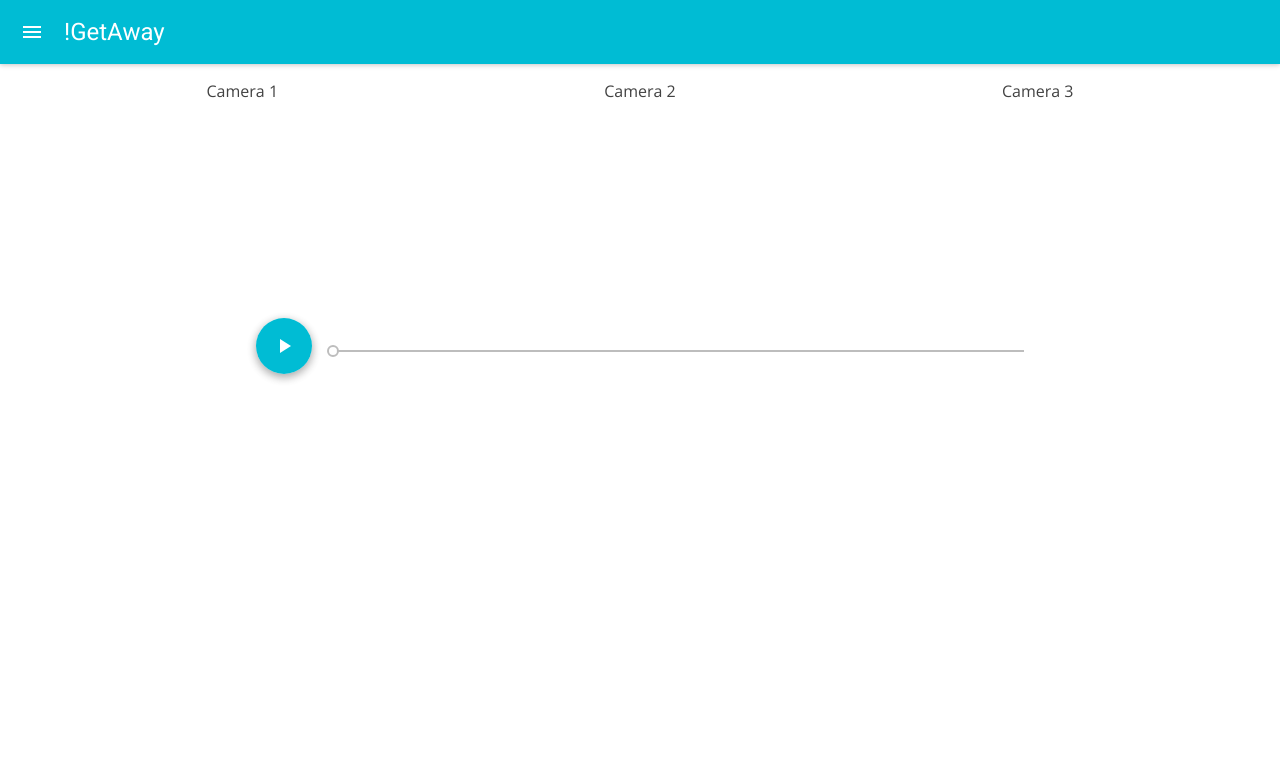
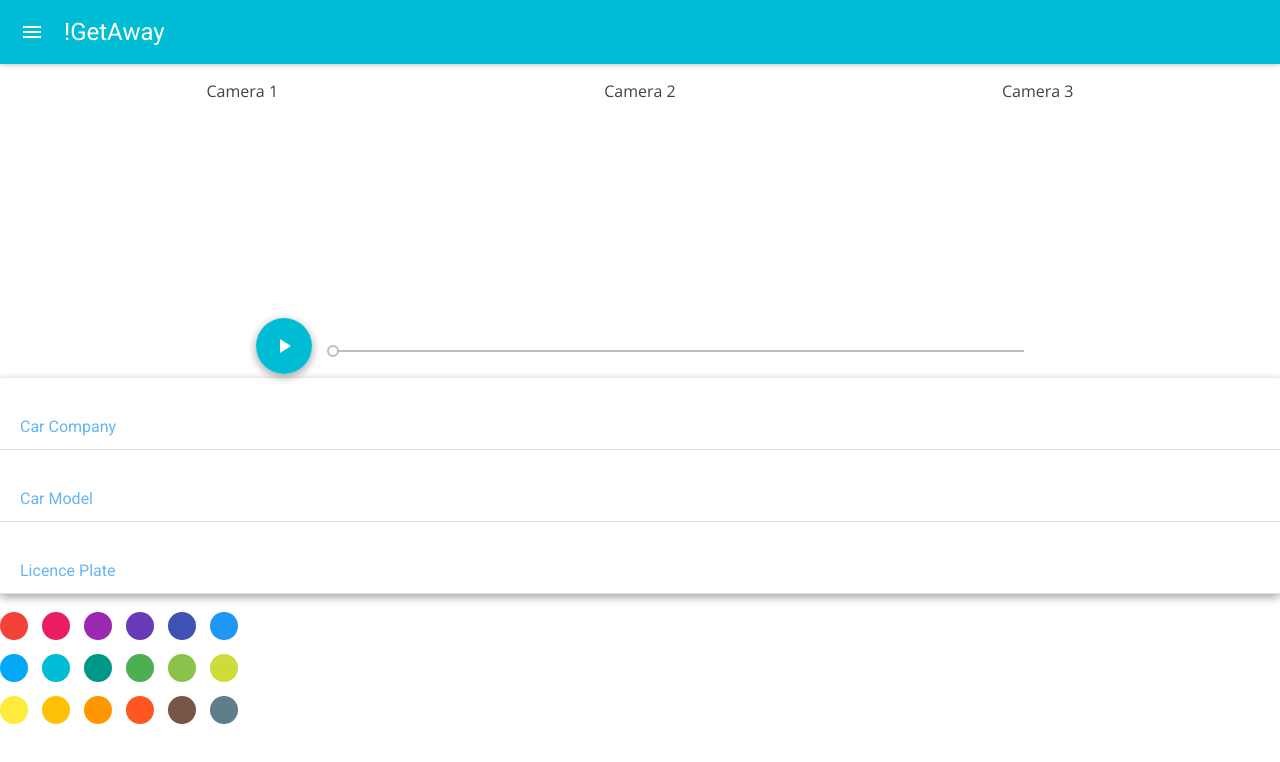
Before and after one commit to LordZamy/notgetaway-frontend, a React (Create React App) app: page / in a window 1280 px wide. Shown: the top 762 px of the page. Built offline with nearby package versions, Linux system fonts and the light colour scheme.

Commit message:
Added button and reformatted looks

```diff
--- a/package.json
+++ b/package.json
@@ -6,6 +6,7 @@
     "flow-bin": "^0.57.3",
     "material-ui": "^0.19.4",
     "react": "^16.0.0",
+    "react-color": "^2.13.8",
     "react-dom": "^16.0.0",
     "react-player": "^0.25.2",
     "react-scripts": "1.0.14"
--- a/src/App.js
+++ b/src/App.js
@@ -1,5 +1,9 @@
 import React, { Component } from 'react';
+import ReactDOM from 'react-dom';
 import AppBar from 'material-ui/AppBar';
+import TextField from './TextFieldForm.js'
+import ColorPicker from './ColorPicker.js';
+
 
 import StreamContainer from './StreamContainer';
 
@@ -14,6 +18,9 @@ class App extends Component {
           title="!GetAway"
         />
         <StreamContainer />
+        <TextField/>
+        <br/>
+        <ColorPicker/>
       </div>
     );
   }
--- /dev/null
+++ b/src/ColorPicker.js
@@ -0,0 +1,16 @@
+import React from 'react';
+import { CirclePicker, MaterialPicker } from 'react-color';
+
+class ColorPicker extends React.Component {
+
+
+  render(){
+      return(
+        <div>
+            <CirclePicker/>
+        </div>
+      )
+  }
+}
+
+export default ColorPicker;
--- /dev/null
+++ b/src/TextFieldForm.js
@@ -0,0 +1,37 @@
+import React from 'react';
+import Divider from 'material-ui/Divider';
+import Paper from 'material-ui/Paper';
+import TextField from 'material-ui/TextField';
+import {lightBlue300, blue300, lightGreen400} from 'material-ui/styles/colors';
+
+
+
+const styles = {
+  hintStyle: {
+    marginLeft: 20,
+    color: lightBlue300,
+    TextField
+  },
+  floatingLabelStyle: {
+    marginLeft: 20,
+    color: blue300,
+  },
+  textInputStyle: {
+    marginLeft:20,
+    color: lightGreen400,
+  }
+};
+
+
+const TextFieldForm = () => (
+  <Paper zDepth={2}>
+    <TextField  inputStyle={styles.textInputStyle} hintText="Toyota" hintStyle={styles.hintStyle} floatingLabelText="Car Company" floatingLabelStyle={styles.floatingLabelStyle} fullWidth={false} underlineShow={false} />
+    <Divider />
+    <TextField inputStyle={styles.textInputStyle} hintText="Prius" hintStyle={styles.hintStyle} floatingLabelText="Car Model" floatingLabelStyle={styles.floatingLabelStyle} fullWidth={false} underlineShow={false} />
+    <Divider />
+    <TextField inputStyle={styles.textInputStyle} hintText="LT0 1243" hintStyle={styles.hintStyle} floatingLabelText="Licence Plate" floatingLabelStyle={styles.floatingLabelStyle} fullWidth={false} underlineShow={false} />
+    <Divider />
+  </Paper>
+);
+
+export default TextFieldForm;
--- a/src/index.css
+++ b/src/index.css
@@ -27,3 +27,7 @@ body {
   margin: 0 auto;
   text-align: center;
 }
+
+.TextFieldForm {
+  background-color: black;
+}
```
Also changed, not shown: 1 other file (tests, documents, lock files or other folders).
